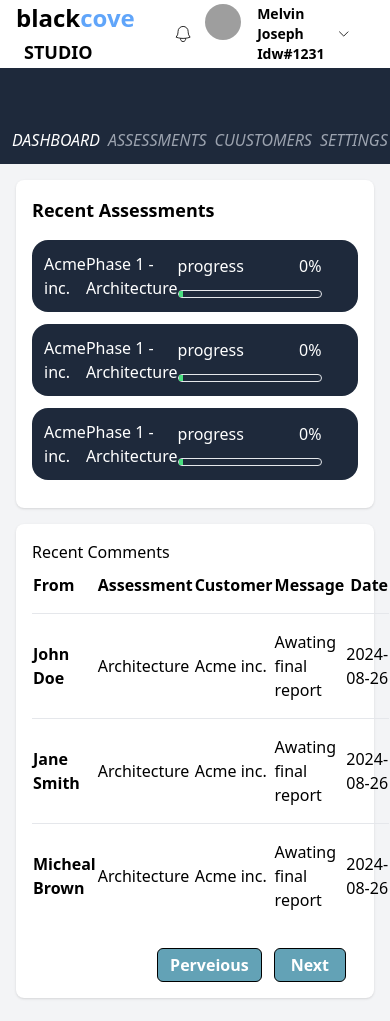
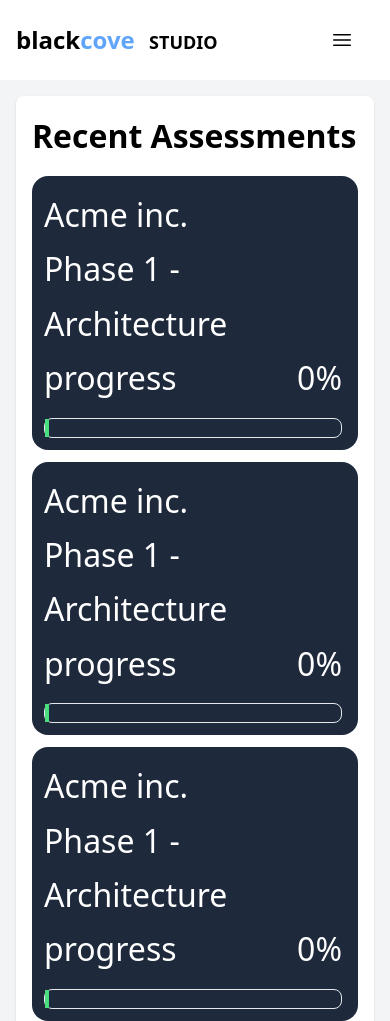
Before and after one commit to kingjosmel/dashboard-assingment, a website: page index.html in a window 390 px wide. Shown: the top 1021 px of the page. Drawn offline with Linux system fonts and the light colour scheme; grey boxes are pictures that could not be loaded.

Commit message:
update responsiveness

```diff
--- a/index.html
+++ b/index.html
@@ -7,46 +7,65 @@
     <title>Dashboard</title>
 </head>
 <body class="bg-gray-100">
-    <main>
-        <nav class="flex items-center justify-between px-4 font-bold bg-white">
+    <main class="relative">
+        <nav class="flex items-center justify-between px-4 font-bold bg-white h-[5rem]">
             <h2 class="text-2xl">
                 black<span class="text-blue-400">cove</span> <span class="ml-2 text-lg">STUDIO</span>
             </h2>
 
 
-            <div class="flex p-1 pr-6">
-                    <svg class="mr-3 w-9 " xmlns="http://www.w3.org/2000/svg" fill="none" viewBox="0 0 24 24" strokeWidth={1.5} stroke="currentColor" className="size-6">
+            <div class="flex p-1 pr-6 max-md:hidden">
+                    <svg class="mr-3 w-11 " xmlns="http://www.w3.org/2000/svg" fill="none" viewBox="0 0 24 24" strokeWidth={1.5} stroke="currentColor" className="size-6">
                         <path strokeLinecap="round" strokeLinejoin="round" d="M14.857 17.082a23.848 23.848 0 0 0 5.454-1.31A8.967 8.967 0 0 1 18 9.75V9A6 6 0 0 0 6 9v.75a8.967 8.967 0 0 1-2.312 6.022c1.733.64 3.56 1.085 5.455 1.31m5.714 0a24.255 24.255 0 0 1-5.714 0m5.714 0a3 3 0 1 1-5.714 0" />
                       </svg>
 
-                    <img class="mr-4 rounded-full w-9 h-9" src="./images/anime-eyes-illustration.jpg" alt="profile-picture">
-                    <div class="text-sm">
+                    <img class="mr-4 rounded-full w-[4rem] h-[4rem]" src="./images/anime-eyes-illustration.jpg" alt="profile-picture">
+
+                    <div class="text-[1.5rem]">
                         <p>Melvin Joseph</p>
                         <p>Idw#1231</p>
 
                     </div>
-                    <svg class="items-center w-6 ml-3" xmlns="http://www.w3.org/2000/svg" fill="none" viewBox="0 0 24 24" stroke-width="1.5" stroke="currentColor" class="size-6">
+
+                    <svg class="items-center w-10 ml-3" xmlns="http://www.w3.org/2000/svg" fill="none" viewBox="0 0 24 24" stroke-width="1.5" stroke="currentColor" class="size-6">
                         <path stroke-linecap="round" stroke-linejoin="round" d="m19.5 8.25-7.5 7.5-7.5-7.5" />
                       </svg>
-                </div>
+
+
+                    </div>
+
+                    <button id="menu" class="hidden w-11 max-md:block">
+                        <svg   xmlns="http://www.w3.org/2000/svg" fill="none" viewBox="0 0 24 24" stroke-width="1.5" stroke="currentColor" class="size-6">
+                          <path stroke-linecap="round" stroke-linejoin="round" d="M3.75 6.75h16.5M3.75 12h16.5m-16.5 5.25h16.5" />
+                        </svg>
+                    </button>
 
 
         </nav>
 
-        <header class="flex items-end h-24 p-3 italic text-white bg-slate-800">
-            <p>DASHBOARD</p>
-            <p class="ml-2 italic text-gray-400" >ASSESSMENTS</p>
-            <p class="ml-2 italic text-gray-400">CUUSTOMERS</p>
-            <p class="ml-2 italic text-gray-400">SETTINGS</p>
+        <header class=" flex items-end h-[10rem] p-3 italic text-white bg-slate-800 text-[2rem] max-md:hidden" >
+            <p><a href="">DASHBOARD</a></p>
+            <p class="ml-2 italic text-gray-400" ><a href="">ASSESSMENTS</a></p>
+            <p class="ml-2 italic text-gray-400"><a href="">CUUSTOMERS</a></p>
+            <p class="ml-2 italic text-gray-400"><a href="">SETTINGS</a></p>
         </header>
 
-        <section class="p-4 m-4 bg-white rounded-lg shadow min-h-36">
+        <div id="header" class="absolute right-0 z-10 justify-end hidden ">
+            <header class="p-3 italic text-white bg-slate-800 text-[2rem]  h-[100vh] w-[20rem] flex justify-start flex-col items-end text-right" >
+                <p><a href="">DASHBOARD</a></p>
+                <p class="mt-2 italic text-gray-400 mt-l-2 hover:text-white" ><a href="">ASSESSMENTS</a></p>
+                <p class="mt-2 italic text-gray-400 mt-l-2 hover:text-white"><a href="">CUUSTOMERS</a></p>
+                <p class="mt-2 italic text-gray-400 mt-l-2 hover:text-white"><a href="">SETTINGS</a></p>
+            </header>
+        </div>
 
-            <h3 class="text-lg font-bold">
+        <section class="p-4 m-4 bg-white rounded-lg shadow min-h-[35rem] flex flex-col justify-between text-[2rem] ">
+
+            <h3 class="text-[2rem] font-bold">
                 Recent Assessments
             </h3>
 
-                <div class="flex items-center justify-between p-3 pr-16 mt-4 mb-3 text-white bg-slate-800 rounded-2xl">
+                <div class="flex items-center justify-between p-3 pr-16 mt-4 mb-3 text-white bg-slate-800 rounded-2xl max-sm:block max-sm:pr-4 max-sm:leading-[3.4rem]">
                     <p>
                         Acme inc.
                     </p>
@@ -55,17 +74,17 @@
                             Phase 1 - Architecture
                         </p>
                                 <div class="flex-col">
-                                    <div class="flex justify-between mb-2">
+                                    <div class="flex justify-between mb-2 ">
                                         <p>progress</p>
                                         <p>0%</p>
                                     </div>
-                                    <div class="h-2 mt-3 border rounded w-36">
+                                    <div class="h-5 mt-3 border rounded-lg w-[16rem] max-sm:w-full">
                                         <span class="relative block w-1 h-full bg-green-400"></span>
                                     </div>
                                 </div>
                 </div>
 
-                <div class="flex items-center justify-between p-3 pr-16 mb-3 text-white bg-slate-800 rounded-2xl">
+                <div class="flex items-center justify-between p-3 pr-16 mb-3 text-white bg-slate-800 rounded-2xl max-sm:block max-sm:pr-4 max-sm:leading-[3.4rem]">
                     <p>
                         Acme inc.
                     </p>
@@ -78,13 +97,13 @@
                                 <p>progress</p>
                                 <p>0%</p>
                             </div>
-                            <div class="h-2 mt-3 border rounded w-36">
+                            <div class="h-5 mt-3 border rounded-lg w-[16rem] max-sm:w-full">
                                 <span class="relative block w-1 h-full bg-green-400"></span>
                             </div>
                         </div>
                 </div>
 
-                <div class="flex items-center justify-between p-3 pr-16 mb-3 text-white bg-slate-800 rounded-2xl">
+                <div class="flex items-center justify-between p-3 pr-16 mb-3 text-white bg-slate-800 rounded-2xl max-sm:block max-sm:pr-4 max-sm:leading-[3.4rem]">
                     <p>
                         Acme inc.
                     </p>
@@ -97,7 +116,7 @@
                                 <p>progress</p>
                                 <p>0%</p>
                             </div>
-                            <div class="h-2 mt-3 border rounded w-36">
+                            <div class="h-5 mt-3 border rounded-lg w-[16rem] max-sm:w-full">
                                 <span class="relative block w-1 h-full bg-green-400"></span>
                             </div>
                         </div>
@@ -105,7 +124,7 @@
 
             </section>
 
-        <section class="p-4 m-4 bg-white rounded-lg shadow min-h-36">
+        <section class="p-4 m-4 bg-white rounded-lg shadow min-h-36 text-[2rem] max-sm:text-sm " >
             <h3>
                 Recent Comments
             </h3>
@@ -145,93 +164,6 @@
                 </tr>
             </table>
 
-
-            <!-- <div class="flex pb-6 mt-2 font-bold border-b">
-                <p>
-                    From
-                </p>
-
-                    <p class="ml-80">
-                        Assessment
-                    </p>
-
-                        <p class="ml-80">
-                            Customer
-                        </p>
-
-                        <p class="ml-80">
-                            Message
-                        </p>
-
-                        <p class="ml-96">
-                            Date
-                        </p>
-            </div>
-
-            <div class="flex pb-6 mt-2 mb-3 border-b ">
-                <p class="font-bold">
-                    John Doe
-                </p>
-
-                    <p class="ml-sap1">
-                        Architecture
-                    </p>
-
-                        <p class="ml-sap2">
-                            Acme inc.
-                        </p>
-
-                        <p class="ml-sap2">
-                            Awating final report
-                        </p>
-
-                        <p class="ml-sap3">
-                            2024-08-26
-                        </p>
-            </div>
-            <div class="flex pb-6 mt-2 mb-3 border-b ">
-                <p class="font-bold">
-                    Jane smith
-                </p>
-
-                    <p class="ml-sap4">
-                        Architecture
-                    </p>
-
-                        <p class="ml-sap6">
-                            Acme inc.
-                        </p>
-
-                        <p class="ml-sap2">
-                            Awating final report
-                        </p>
-
-                        <p class="ml-sap3">
-                            2024-08-26
-                        </p>
-            </div>
-            <div class="flex pb-6 mt-2 mb-3 border-b ">
-                <p class="font-bold">
-                    Micheal Brown
-                </p>
-
-                    <p class="ml-sap5">
-                        Architecture
-                    </p>
-
-                        <p class="ml-sap2">
-                            Acme inc.
-                        </p>
-
-                        <p class="ml-sap2">
-                            Awating final report
-                        </p>
-
-                        <p class="ml-sap3">
-                            2024-08-26
-                        </p>
-            </div> -->
-
             <div class="flex justify-end pr-3 mt-5">
                 <button class="p-1 px-3 mr-3 font-bold text-white border border-black rounded-md bg-button">Perveious</button>
                 <button class="p-1 px-4 font-bold text-white border border-black rounded-md bg-button">Next</button>
@@ -240,6 +172,14 @@
     </main>
 
 
+<script>
+  const menu = document.getElementById('menu');
+        const header = document.getElementById('header');
 
+        menu.addEventListener('click', () => {
+            // Toggle visibility of the header (menu)
+            header.classList.toggle('hidden');
+        });
+</script>
 </body>
 </html>
--- a/tailwind.config.js
+++ b/tailwind.config.js
@@ -14,7 +14,14 @@ module.exports = {
       },
       colors: {
         button: '#63A2B6'
-      }
+      },
+
+      screens: {
+      'max-md': {'max': '786px'},
+      'max-sm': {'max': '425px'}
+
+      },
+
 
     },
   },
```
Also changed, not shown: index.js (added, +18 -0 lines), src/output.css.
